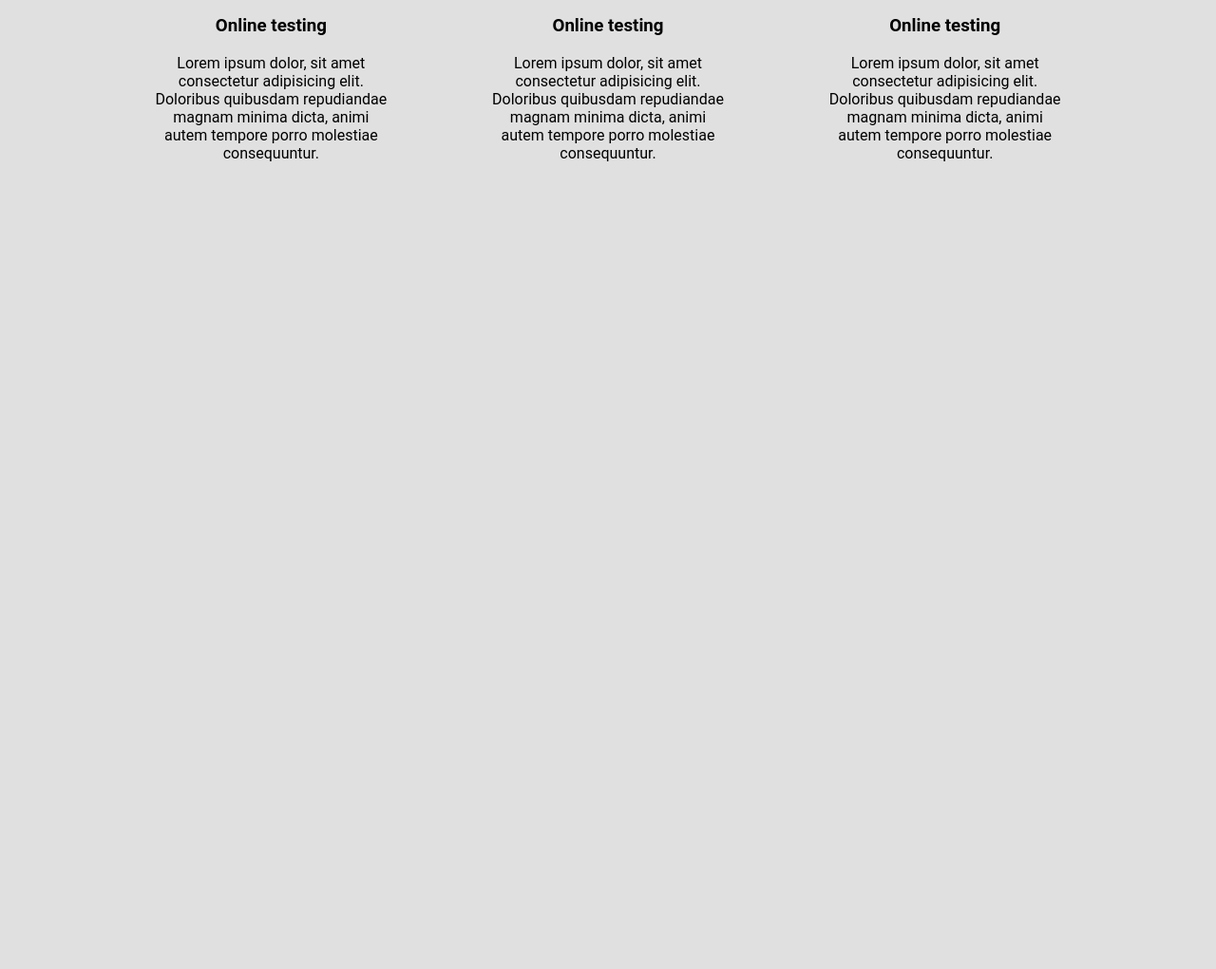
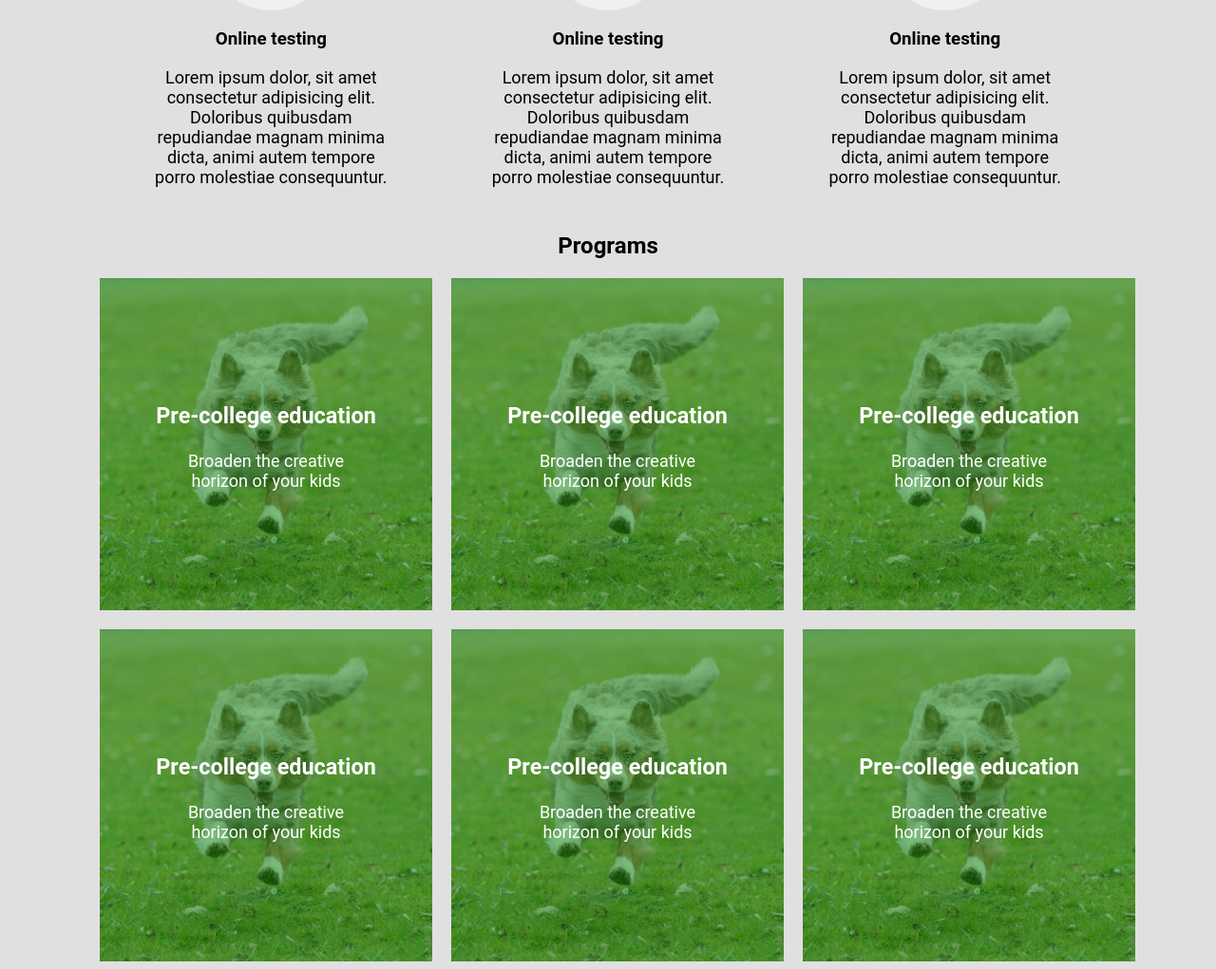
Before and after one commit to vromvrooom/projectCssLab, a plain HTML site: page index.html in a window 1280 px wide. Shown: the part 603-1624 px from the top of the page at 95% size. Before the commit the page ends 808 px from the top, so only its background shows below. Drawn offline with Linux system fonts and the light colour scheme.

Commit message:
add cardblock

```diff
--- a/css/style.css
+++ b/css/style.css
@@ -61,8 +61,65 @@ h1{
 }
 
 
+.progblock__title{
+    text-align: center;
+}
+
+.progblock{
+    display: flex;
+    flex-direction: column;
+    align-items: center;
+}
+
+.progblock__cart {
+    position: relative;
+    width: 350px;
+    height: 350px;
+    background-image: url('../img/dog-9478504_1280.jpg'); /* Подставь свой путь */
+    background-size: cover;
+    background-position: center;
+    display: flex;
+    justify-content: center;
+    align-items: center;
+    text-align: center;
+    color: white;
+    font-size: 20px;
+    font-weight: bold;
+    margin-left: 20px;
+
+}
 
 
+
+
+.progblock__cart::before {
+    content: "";
+    position: absolute;
+    top: 0;
+    left: 0;
+    width: 100%;
+    height: 100%;
+    background: rgba(0, 128, 0, 0.5); /* Цвет затемнения */
+}
+
+
+
+.progblock__cart_item {
+    position: relative;
+    z-index: 2;
+}
+
+p{
+    font-weight: normal;
+    font-size: 18px;
+}
+.progblock__first{
+    display: flex;
+    margin-bottom: 20px;
+
+}.progblock__second{
+    display: flex;
+}
 
 
 
@@ -91,6 +148,24 @@ h1{
         height: 100px;
 
     }
+    .header{
+        padding: 0 0 20px 0;
+
+    }
+    .progblock__first{
+        display: flex;
+        margin-bottom: 20px;
+        flex-direction: column;
+
+    }.progblock__second{
+        display: flex;
+        flex-direction: column;
+
+    }.progblock__cart{
+        width: 500px;
+        height: 700px;
+        margin: 10px;
+    }
 }
 
 /* Мобильные устройства (макс. 768px) */
@@ -103,7 +178,12 @@ h1{
         padding: 10px 10px 10px 10px;
         background-color: rgb(224, 224, 224);
 
+    }.progblock__cart{
+        width: 300px;
+        height: 300px;
+        margin: 10px;
     }
+
 }
 
 /* Маленькие экраны (макс. 480px) */
--- a/index.html
+++ b/index.html
@@ -96,6 +96,69 @@
                 </div>
             </div>
         </div>
+        <div class="progblock">
+            <div class="progblock__title">
+                <h2>Programs</h2>
+            </div>
+            <div class="progblock__first">
+                <div class="progblock__cart">
+                    <div class="progblock__cart_item">
+                        <h3>Pre-college education</h4>
+                        <p class="progblock_par">
+                            Broaden the creative <br>
+                            horizon of your kids
+                        </p>
+                    </div>
+                </div>
+                <div class="progblock__cart">
+                    <div class="progblock__cart_item">
+                        <h3>Pre-college education</h4>
+                        <p class="progblock_par">
+                            Broaden the creative <br>
+                            horizon of your kids
+                        </p>
+                    </div>
+                </div>
+                <div class="progblock__cart">
+                    <div class="progblock__cart_item">
+                        <h3>Pre-college education</h4>
+                        <p class="progblock_par">
+                            Broaden the creative <br>
+                            horizon of your kids
+                        </p>
+                    </div>
+                </div>
+            </div>
+            <div class="progblock__second">
+                <div class="progblock__cart">
+                    <div class="progblock__cart_item">
+                        <h3>Pre-college education</h4>
+                        <p class="progblock_par">
+                            Broaden the creative <br>
+                            horizon of your kids
+                        </p>
+                    </div>
+                </div>
+                <div class="progblock__cart">
+                    <div class="progblock__cart_item">
+                        <h3>Pre-college education</h4>
+                        <p class="progblock_par">
+                            Broaden the creative <br>
+                            horizon of your kids
+                        </p>
+                    </div>
+                </div>
+                <div class="progblock__cart">
+                    <div class="progblock__cart_item">
+                        <h3>Pre-college education</h4>
+                        <p class="progblock_par">
+                            Broaden the creative <br>
+                            horizon of your kids
+                        </p>
+                    </div>
+                </div>
+            </div>
+        </div>
     </main>
 </body>
 </html>
```
Also changed, not shown: img/dog-9478504_1280.jpg (added).
